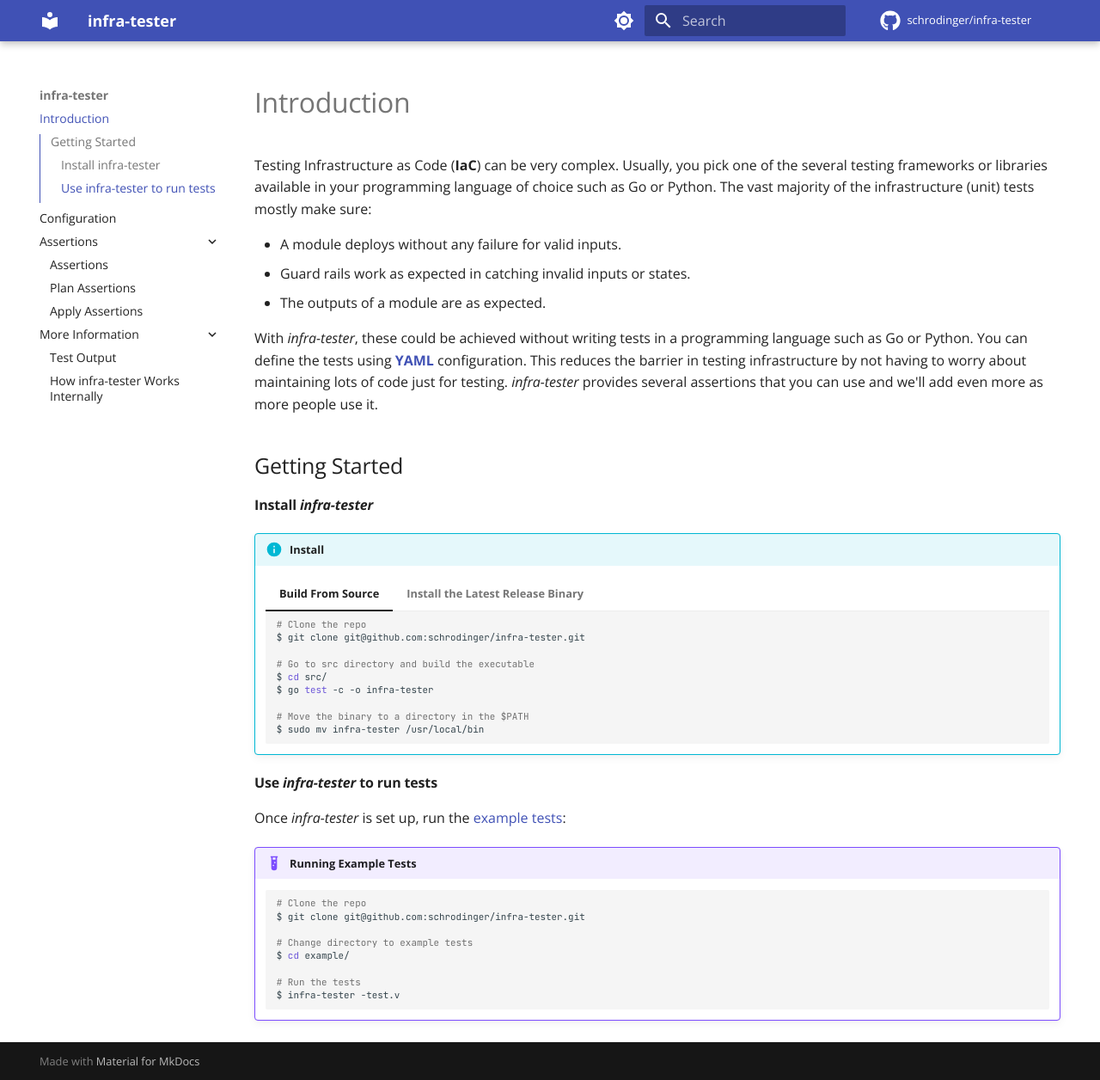
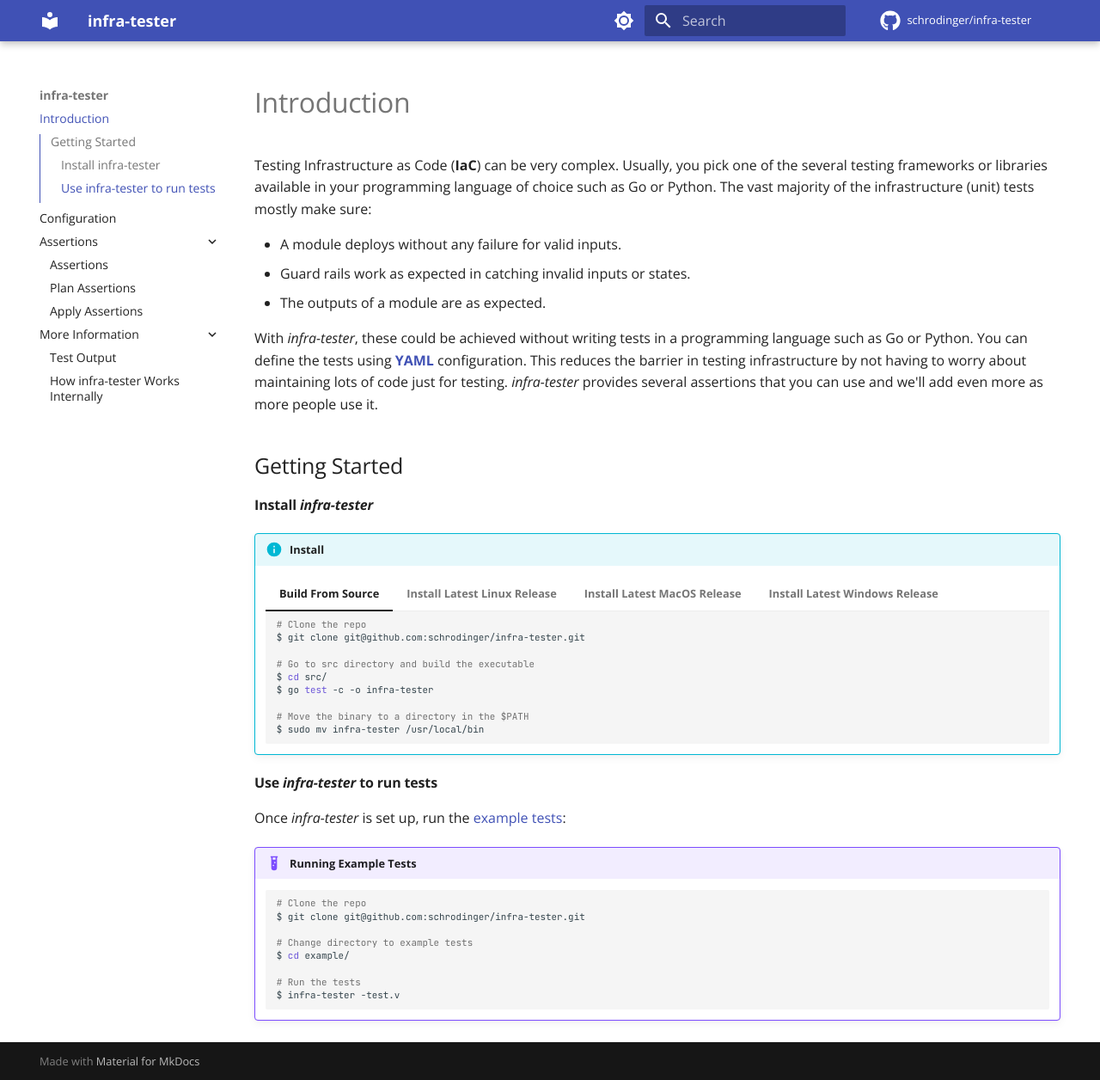
Before and after one commit to schrodinger/infra-tester, an MkDocs documentation site: the page built from docs/docs/index.md, in a window 1280 px wide and 1256 px high. Shown: the whole window at 86% size. Built offline with MkDocs 1.6.1 and Material for MkDocs 9.7.7, drawn with Linux system fonts in a browser that asks for light colours; comment, search, counter and statistics services are not loaded.

Commit message:
Update docs

````diff
--- a/docs/docs/index.md
+++ b/docs/docs/index.md
@@ -28,11 +28,12 @@
         $ sudo mv infra-tester /usr/local/bin
         ```
 
-    === "Install the Latest Release Binary"
+    === "Install Latest Linux Release"
 
         ```shell
         # Download the latest release binary
-        $ curl --location --silent --fail --show-error -o infra_tester infra_tester https://github.com/schrodinger/infra-tester/releases/latest/download/infra_tester_linux_x86_64
+        $ curl --location --silent --fail --show-error -o infra_tester infra_tester \
+          https://github.com/schrodinger/infra-tester/releases/latest/download/infra_tester_linux_x86_64
 
         # Make it executable
         $ chmod +x infra_tester
@@ -40,6 +41,29 @@
         # Move it to a directory in the $PATH
         $ sudo mv infra_tester /usr/local/bin
         ```
+
+    === "Install Latest MacOS Release"
+
+        ```shell
+        # Download the latest release binary
+        $ curl --location --silent --fail --show-error -o infra_tester infra_tester \
+          https://github.com/schrodinger/infra-tester/releases/latest/download/infra_tester_macos_x86_64
+
+        # Make it executable
+        $ chmod +x infra_tester
+
+        # Move it to a directory in the $PATH
+        $ sudo mv infra_tester /usr/local/bin
+        ```
+
+    === "Install Latest Windows Release"
+
+        1. Download the latest Windows release binary from the below URL:
+            ```
+            https://github.com/schrodinger/infra-tester/releases/latest/download/infra_tester_windows_x86_64
+            ```
+
+        2. Move it to a directory under `PATH`, or add the directory where you'd like to keep the executable to `PATH`.
 
 #### Use *infra-tester* to run tests
 
````
